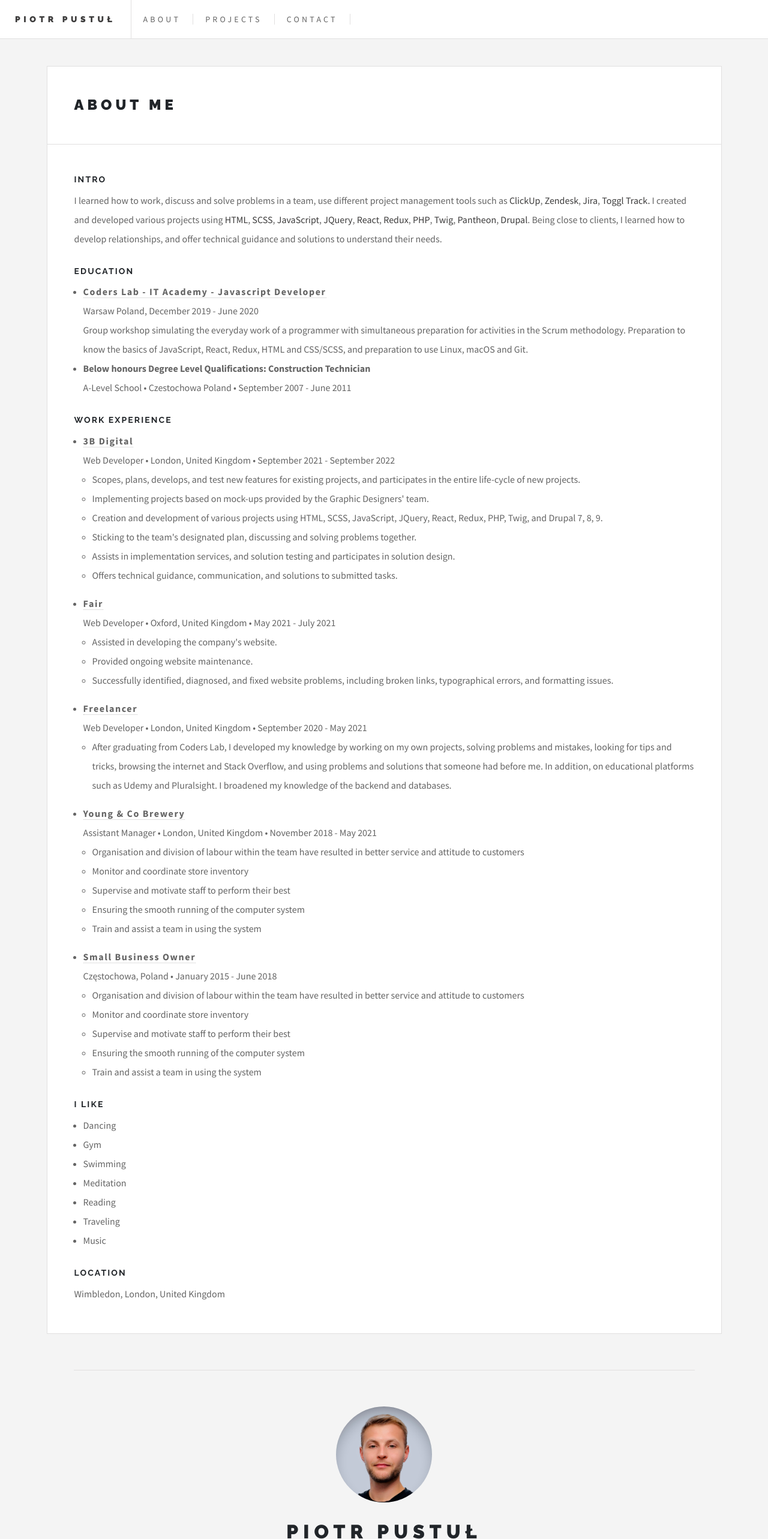
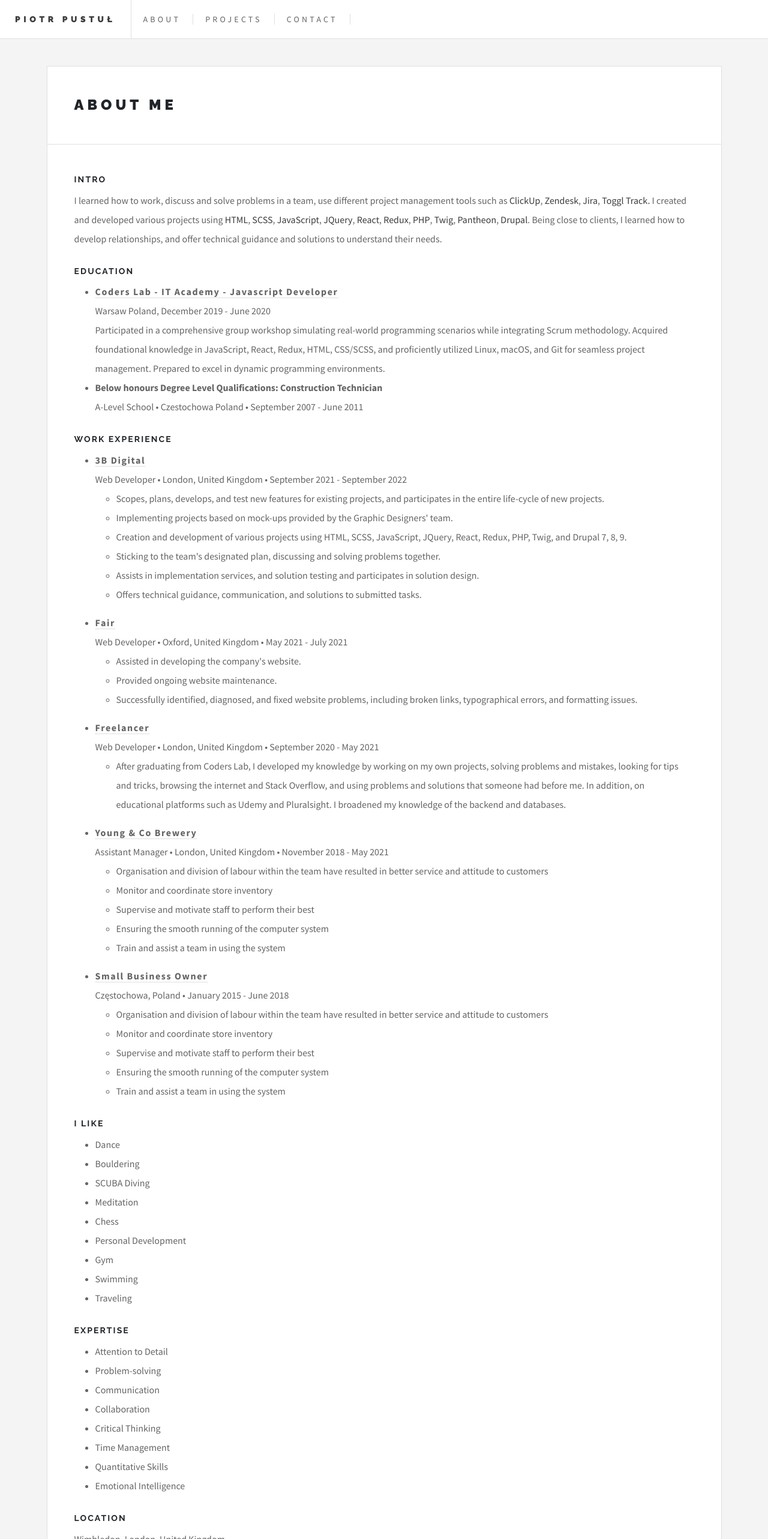
Before and after one commit to PiotrPustul/piotrpustul, a React (Create React App) app: page /about in a window 1280 px wide. Shown: the top 2566 px of the page at 60% size. Built offline with nearby package versions, Linux system fonts and the light colour scheme.

Commit message:
updated the website info

```diff
--- a/package.json
+++ b/package.json
@@ -48,6 +48,7 @@
     ]
   },
   "devDependencies": {
+    "@babel/plugin-proposal-private-property-in-object": "^7.21.11",
     "gh-pages": "^4.0.0"
   }
 }
--- a/src/js/components/Sidebar.js
+++ b/src/js/components/Sidebar.js
@@ -19,7 +19,7 @@ const Sidebar = () => {
 
       <section id="sidebar-about">
         <h2>About</h2>
-        <p>
+        {/* <p>
           I learned how to work, discuss and solve problems in a team, use
           different project management tools such as
           <span> ClickUp</span>,<span> Zendesk</span>, <span> Jira</span>,
@@ -30,6 +30,9 @@ const Sidebar = () => {
           <span> Pantheon</span>, . Being close to clients, I learned how to
           develop relationships, and offer technical guidance and solutions to
           understand their needs.
+        </p> */}
+        <p>
+          Motivated by new challenges, I thrive outside my comfort zone. Strong organizational and analytical skills make me a  valuable asset to any team. I adapt quickly and excel in diverse environments, whether working independently or  collaboratively. Seeking growth opportunities, I am poised to contribute and learn in dynamic settings.
         </p>
       </section>
       <Footer />
--- a/src/js/pages/About.js
+++ b/src/js/pages/About.js
@@ -34,10 +34,7 @@ const About = () => {
               </a>
               Warsaw Poland, December 2019 - June 2020
               <br />
-              Group workshop simulating the everyday work of a programmer with
-              simultaneous preparation for activities in the Scrum methodology.
-              Preparation to know the basics of JavaScript, React, Redux, HTML
-              and CSS/SCSS, and preparation to use Linux, macOS and Git.
+              Participated in a comprehensive group workshop simulating real-world programming scenarios while integrating Scrum methodology. Acquired foundational knowledge in JavaScript, React, Redux, HTML, CSS/SCSS, and proficiently utilized Linux, macOS, and Git for seamless project management. Prepared to excel in dynamic programming environments.
             </li>
             <li>
               <span>
@@ -89,7 +86,7 @@ const About = () => {
               </ul>
             </li>
             <li>
-              <a href="https://hellofair.io/" rel="noreferrer" target="_blank">
+              <a href="https://www.linkedin.com/company/hellofair/" rel="noreferrer" target="_blank">
                 <span>Fair</span>
               </a>
               <br />
@@ -105,7 +102,7 @@ const About = () => {
               </ul>
             </li>
             <li>
-              <a href="/">
+              <a href="#">
                 <span>Freelancer</span> <br />
               </a>
               Web Developer • London, United Kingdom • September 2020 - May 2021
@@ -144,7 +141,7 @@ const About = () => {
               </ul>
             </li>
             <li>
-              <a href="/">
+              <a href="#">
                 <span>Small Business Owner</span>
                 <br></br>
               </a>
@@ -165,13 +162,28 @@ const About = () => {
         <div className="main-section__about-container">
           <h3>I Like</h3>
           <ul>
-            <li>Dancing</li>
+            <li>Dance</li>
+            <li>Bouldering</li>
+            <li>SCUBA Diving</li>
+            <li>Meditation</li>
+            <li>Chess</li>
+            <li>Personal Development</li>
             <li>Gym</li>
             <li>Swimming</li>
-            <li>Meditation</li>
-            <li>Reading</li>
             <li>Traveling</li>
-            <li>Music</li>
+          </ul>
+        </div>
+        <div className="main-section__about-container">
+          <h3>EXPERTISE</h3>
+          <ul>
+            <li>Attention to Detail</li>
+            <li>Problem-solving</li>
+            <li>Communication</li>
+            <li>Collaboration</li>
+            <li>Critical Thinking</li>
+            <li>Time Management</li>
+            <li>Quantitative Skills</li>
+            <li>Emotional Intelligence</li>
           </ul>
         </div>
         <div className="main-section__about-container">
--- a/src/scss/_mainSection.scss
+++ b/src/scss/_mainSection.scss
@@ -184,7 +184,8 @@
 
         ul {
           margin-bottom: 1.5rem;
-          padding-left: 1.5rem;
+          margin-left: 1.5rem;
+
           li {
             color: $text-color;
             line-height: 2;
```
Also changed, not shown: 11 other files (tests, documents, lock files or other folders).
